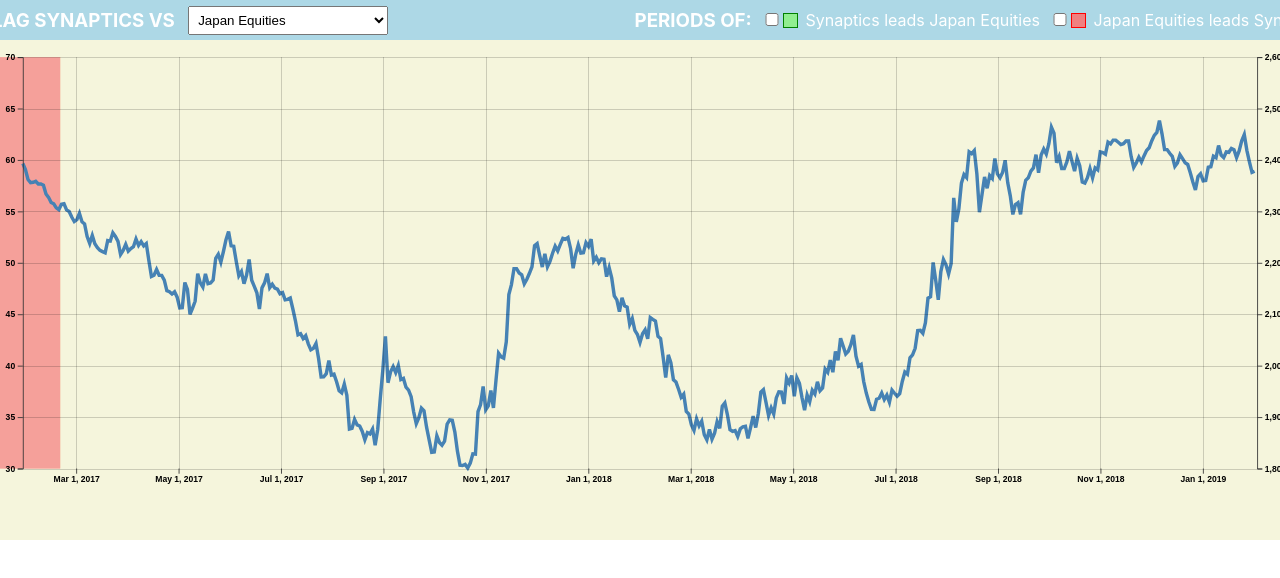
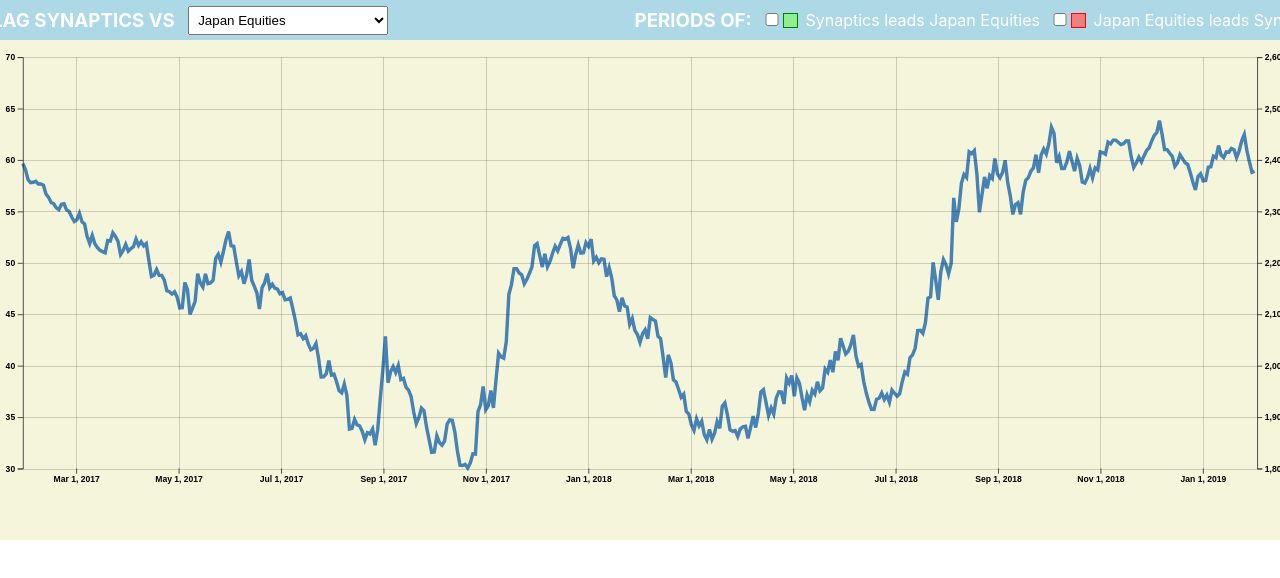
Before and after one commit to vernigora2k/test-react-d3, a React (Create React App) app: page / in a window 1280 px wide. Shown: the top 578 px of the page. Built offline with nearby package versions, Linux system fonts and the light colour scheme.

Commit message:
Added context

```diff
--- a/src/App.js
+++ b/src/App.js
@@ -1,11 +1,20 @@
+import React, { useState } from 'react';
 import './App.css';
 import BarChart from './pages/barchart';
 
+export const Context = React.createContext()
+
 function App() {
+
+  const [isEquitiesChecked, setEquitiesChecked] = useState(false)
+  const handleEquitiesClick = () => setEquitiesChecked(!isEquitiesChecked)
+
   return (
-    <div className="App">
-      <BarChart />
-    </div>
+    <Context.Provider value={{isEquitiesChecked, handleEquitiesClick}} >
+      <div className="App">
+        <BarChart />
+      </div>
+    </Context.Provider>
   );
 }
 
--- a/src/components/chart.js
+++ b/src/components/chart.js
@@ -1,19 +1,20 @@
-import React, { useEffect, useRef, useState } from 'react';
+import React, { useEffect, useRef, useState, useContext } from 'react';
 import * as d3 from 'd3';
 import './styles/chart.css';
 import csvData from './aapl.csv';
 import { scaleBand } from 'd3';
+import { Context } from '../App';
 
 const Chart = ({ xdim, ydim, margin, xdata, ydata, ydatascale }) => {
+    const {isEquitiesChecked, handleEquitiesClick} = useContext(Context)
 
     const canvas = useRef(null)
-    const [isEquitiesChecked, setEquitiesChecked] = useState(false)
-    const handleEquitiesClick = () => setEquitiesChecked(!isEquitiesChecked)
 
     useEffect(() => {
         const svg = d3.select(canvas.current)
             .attr("class", "axis")
 
+        // if(value) console.log('context true')
         addPeriodBlocks(svg)
         addAxes(svg)
         addLineChartBlue(svg)
@@ -106,6 +107,8 @@ const Chart = ({ xdim, ydim, margin, xdata, ydata, ydatascale }) => {
     }
 
     const addPeriodBlocks = (svg) => {
+        if (!isEquitiesChecked) return
+
         svg.selectAll('rect')
           .data(ydata)
           .enter()
--- a/src/components/header.js
+++ b/src/components/header.js
@@ -1,7 +1,11 @@
-import React from 'react';
+import React, { useContext } from 'react';
+import { Context } from '../App';
 import './styles/header.css';
 
 const Header = () => {
+    const {isEquitiesChecked, handleEquitiesClick} = useContext(Context)
+    console.log(isEquitiesChecked)
+    console.log(handleEquitiesClick)
 
     return (
         <div className='header'>
@@ -16,7 +20,7 @@ const Header = () => {
             <div className="header__rightarea">
                 <h3>periods of:</h3>
                 <div className="header__equities">
-                    <input type="checkbox" id="equities" name="scales" />
+                    <input onClick={handleEquitiesClick} type="checkbox" id="equities" name="scales" />
                     <label htmlFor="equities">Synaptics leads Japan Equities</label>
                 </div>
                 <div className="header__synaptics">
```
